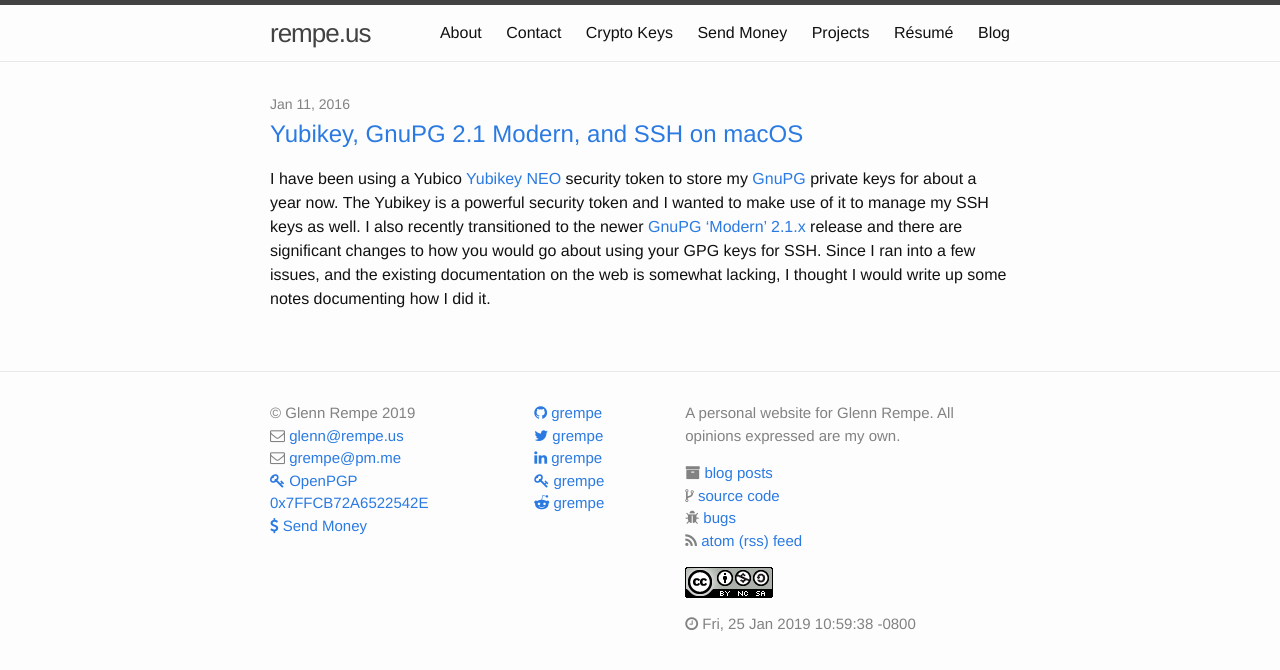
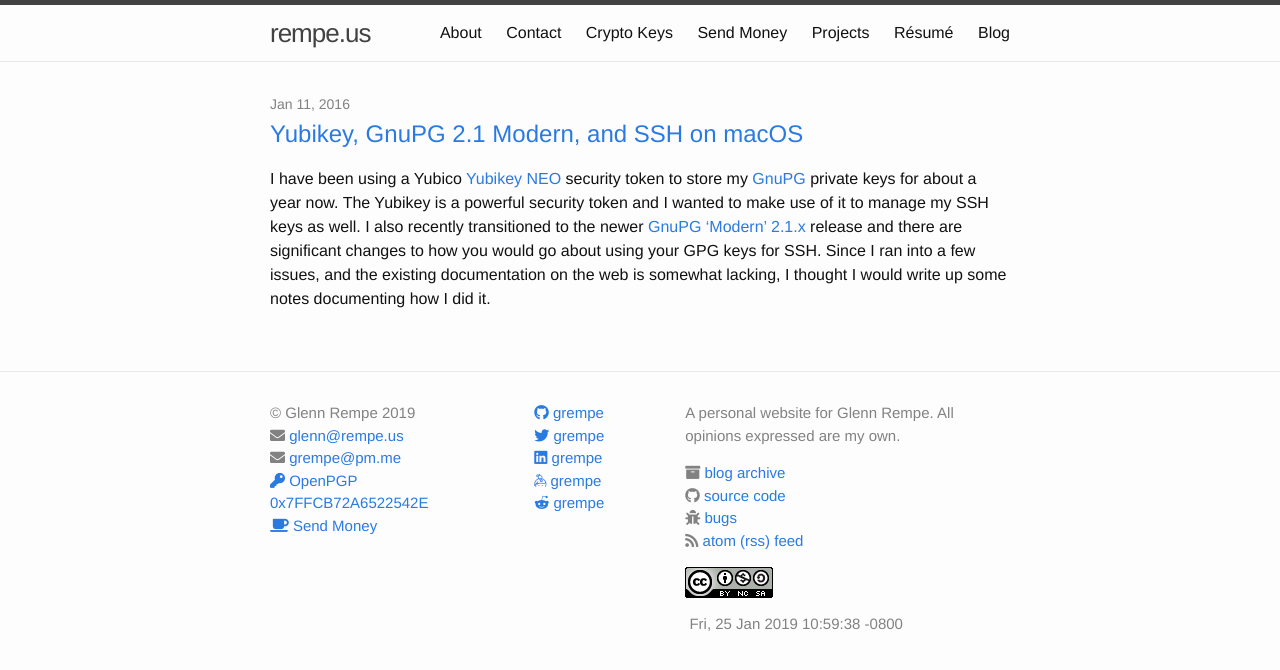
Before and after one commit to grempe/grempe.github.io, a Jekyll site: the page built from index.html, in a window 1280 px wide. Shown: the top 670 px of the page. Built offline with Jekyll 4.4.1, drawn with Linux system fonts in a browser that asks for light colours; nearby versions of some CDN libraries.

Commit message:
Update FontAwesome

```diff
--- a/_includes/footer.html
+++ b/_includes/footer.html
@@ -7,20 +7,20 @@
         <ul class="contact-list">
           <li>&copy; {{ site.name }} {{ site.time | date: "%Y" }}</li>
           <li>
-            <span class="fa fa-envelope-o"></span>&nbsp;<a href="mailto:{{ site.email }}">{{ site.email }}</a>
+            <span class="fas fa-envelope"></span>&nbsp;<a href="mailto:{{ site.email }}">{{ site.email }}</a>
           </li>
           <li>
-            <span class="fa fa-envelope-o"></span>&nbsp;<a href="mailto:{{ site.email_secure }}">{{ site.email_secure
+            <span class="fas fa-envelope"></span>&nbsp;<a href="mailto:{{ site.email_secure }}">{{ site.email_secure
               }}</a>
           </li>
           <li>
             <a href="{{ '/keys/' | relative_url }}">
-              <span class="fa fa-key"></span>&nbsp;<span class="username">OpenPGP 0x7FFCB72A6522542E</span>
+              <span class="fas fa-key"></span>&nbsp;<span class="username">OpenPGP 0x7FFCB72A6522542E</span>
             </a>
           </li>
           <li>
             <a href="{{ '/money/' | relative_url }}">
-              <span class="fa fa-usd"></span>&nbsp;<span class="username">Send Money</span>
+              <span class="fas fa-coffee"></span>&nbsp;<span class="username">Send Money</span>
             </a>
           </li>
         </ul>
@@ -31,7 +31,7 @@
           {% if site.github_username %}
           <li>
             <a href="https://github.com/{{ site.github_username }}" target="_blank">
-              <span class="fa fa-github"></span>&nbsp;<span class="username">{{ site.github_username }}</span>
+              <span class="fab fa-github"></span>&nbsp;<span class="username">{{ site.github_username }}</span>
             </a>
           </li>
           {% endif %}
@@ -39,7 +39,7 @@
           {% if site.twitter_username %}
           <li>
             <a href="https://twitter.com/{{ site.twitter_username }}" target="_blank">
-              <span class="fa fa-twitter"></span>&nbsp;<span class="username">{{ site.twitter_username }}</span>
+              <span class="fab fa-twitter"></span>&nbsp;<span class="username">{{ site.twitter_username }}</span>
             </a>
           </li>
           {% endif %}
@@ -47,7 +47,7 @@
           {% if site.linkedin_username %}
           <li>
             <a href="https://www.linkedin.com/in/{{ site.linkedin_username }}" target="_blank">
-              <span class="fa fa-linkedin"></span>&nbsp;<span class="username">{{ site.linkedin_username }}</span>
+              <span class="fab fa-linkedin"></span>&nbsp;<span class="username">{{ site.linkedin_username }}</span>
             </a>
           </li>
           {% endif %}
@@ -55,14 +55,14 @@
           {% if site.keybase_username %}
           <li>
             <a href="https://keybase.io/{{ site.keybase_username }}" target="_blank">
-              <span class="fa fa-key"></span>&nbsp;<span class="username">{{ site.keybase_username }}</span>
+              <span class="fab fa-keybase"></span>&nbsp;<span class="username">{{ site.keybase_username }}</span>
             </a>
           </li>
           {% endif %}
 
           <li>
             <a href="https://www.reddit.com/user/grempe/" target="_blank">
-              <span class="fa fa-reddit-alien"></span>&nbsp;<span class="username">grempe</span>
+              <span class="fab fa-reddit-alien"></span>&nbsp;<span class="username">grempe</span>
             </a>
           </li>
 
@@ -73,10 +73,10 @@
         <p class="text">{{ site.description }}</p>
 
         <p>
-          <span class="fa fa-archive"></span>&nbsp;<a href="{{ '/blog/archive/'' | relative_url }}">blog posts</a><br />
-          <span class="fa fa-code-fork"></span>&nbsp;<a href="{{ site.source_url }}" target="_blank">source code</a><br />
-          <span class="fa fa-bug"></span>&nbsp;<a href="https://github.com/grempe/grempe.github.io/issues" target="_blank">bugs</a><br />
-          <span class="fa fa-rss"></span>&nbsp;<a href="{{ '/feed.xml' | relative_url }}">atom (rss) feed</a>
+          <span class="fas fa-archive"></span>&nbsp;<a href="{{ '/blog/archive/'' | relative_url }}">blog archive</a><br />
+          <span class="fab fa-github"></span>&nbsp;<a href="{{ site.source_url }}" target="_blank">source code</a><br />
+          <span class="fas fa-bug"></span>&nbsp;<a href="https://github.com/grempe/grempe.github.io/issues" target="_blank">bugs</a><br />
+          <span class="fas fa-rss"></span>&nbsp;<a href="{{ '/feed.xml' | relative_url }}">atom (rss) feed</a>
         </p>
 
         <p>
@@ -86,7 +86,7 @@
         </p>
 
         <p>
-          <span class="fa fa-clock-o"></span>&nbsp;{{ site.time | date_to_rfc822 }}
+          <span class="fas fa-clock-o"></span>&nbsp;{{ site.time | date_to_rfc822 }}
         </p>
 
       </div>
--- a/_includes/head.html
+++ b/_includes/head.html
@@ -11,7 +11,11 @@
 
   <!-- protect with sub-resource integrity hash -->
   <!-- openssl dgst -sha384 -binary FILENAME.js | openssl base64 -A -->
-  <link rel="stylesheet" href="{{ "/css/font-awesome-4.6.3/css/font-awesome.min.css" | absolute_url }}" integrity="sha384-T8Gy5hrqNKT+hzMclPo118YTQO6cYprQmhrYwIiQ/3axmI1hQomh7Ud2hPOy8SP1"
+  <link rel="stylesheet" href="https://use.fontawesome.com/releases/v5.6.3/css/solid.css" integrity="sha384-+0VIRx+yz1WBcCTXBkVQYIBVNEFH1eP6Zknm16roZCyeNg2maWEpk/l/KsyFKs7G"
+    crossorigin="anonymous">
+  <link rel="stylesheet" href="https://use.fontawesome.com/releases/v5.6.3/css/brands.css" integrity="sha384-1KLgFVb/gHrlDGLFPgMbeedi6tQBLcWvyNUN+YKXbD7ZFbjX6BLpMDf0PJ32XJfX"
+    crossorigin="anonymous">
+  <link rel="stylesheet" href="https://use.fontawesome.com/releases/v5.6.3/css/fontawesome.css" integrity="sha384-jLuaxTTBR42U2qJ/pm4JRouHkEDHkVqH0T1nyQXn1mZ7Snycpf6Rl25VBNthU4z0"
     crossorigin="anonymous">
 
   <link rel="stylesheet" href="{{ "/css/main.css" | absolute_url }}">
```
